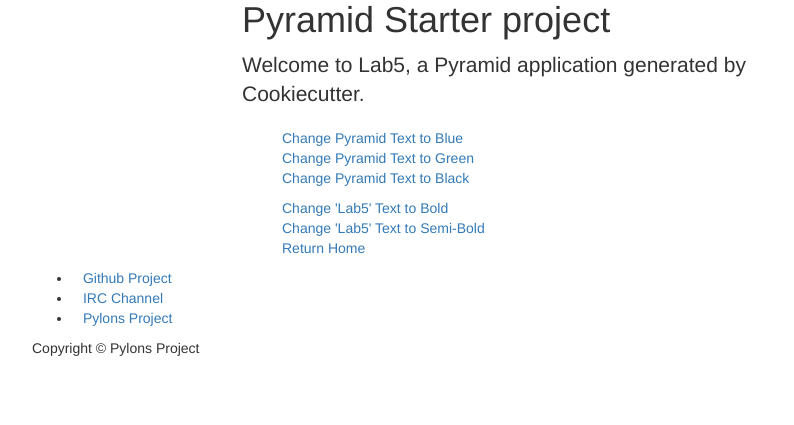
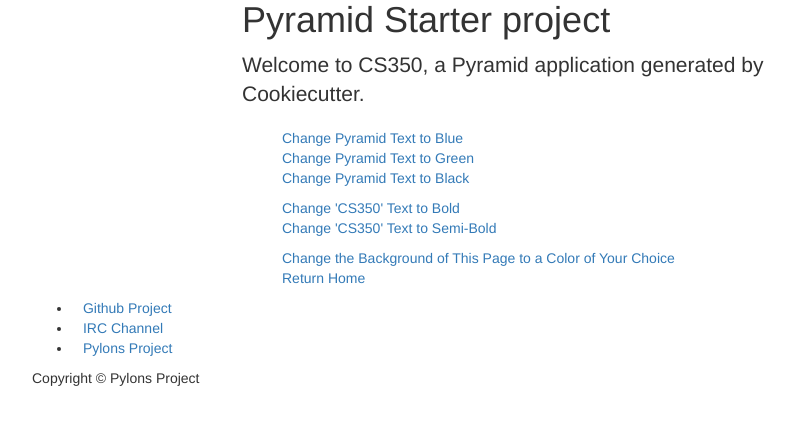
Before and after one commit to jmgstokes/Lab5, a Python web app: template Lab5/Lab5/templates/mytemplate.jinja2 in a window 1280 px wide. Shown: the part 20-445 px from the top of the page, without its empty margins (23-817 px from the left). Run offline with Jinja, Linux system fonts and the light colour scheme; the template is opened without the code that fills it, so the values that code supplies are empty; some libraries are stand-ins or nearby versions; some web fonts are replaced.

Commit message:
Add files via upload

```diff
--- a/Lab5/Lab5/templates/mytemplate.jinja2
+++ b/Lab5/Lab5/templates/mytemplate.jinja2
@@ -1,9 +1,14 @@
 {% extends "layout.jinja2" %}
 
 {% block content %}
+
+<style type="text/css">
+	BODY{background-color: {{bgcolor}}};
+</style>
+
 <div class="content">
   <h1><span style="color: {{color}}" class="font-semi-bold">Pyramid</span> <span class="smaller">Starter project</span></h1>
-  <p class="lead">Welcome to <span class="{{weight}}">Lab5</span>, a&nbsp;Pyramid application generated&nbsp;by<br><span class="font-normal">Cookiecutter</span>.</p>
+  <p class="lead">Welcome to <span class="{{weight}}">CS350</span>, a&nbsp;Pyramid application generated&nbsp;by<br><span class="font-normal">Cookiecutter</span>.</p>
 </div>
 
 <ul style="list-style-type:none">
@@ -13,9 +18,14 @@
 </ul>
 
 <ul style="list-style-type:none">
-	<li><a href="http://localhost:6543/weight/font-bold"> Change 'Lab5' Text to Bold</a></li>
-	<li><a href="http://localhost:6543/weight/font-semi-bold"> Change 'Lab5' Text to Semi-Bold</a></li>
+	<li><a href="http://localhost:6543/weight/font-bold"> Change 'CS350' Text to Bold</a></li>
+	<li><a href="http://localhost:6543/weight/font-semi-bold"> Change 'CS350' Text to Semi-Bold</a></li>
+</ul>
+
+<ul style="list-style-type:none">
+	<li><a href="http://localhost:6543/new_bg"> Change the Background of This Page to a Color of Your Choice</a></li>
 	<li><a href="http://localhost:6543"> Return Home</a></li>
 </ul>
 
+
 {% endblock content %}
```
Also changed, not shown: Lab5/Lab5/templates/background.jinja2 (added, +18 -0 lines).
